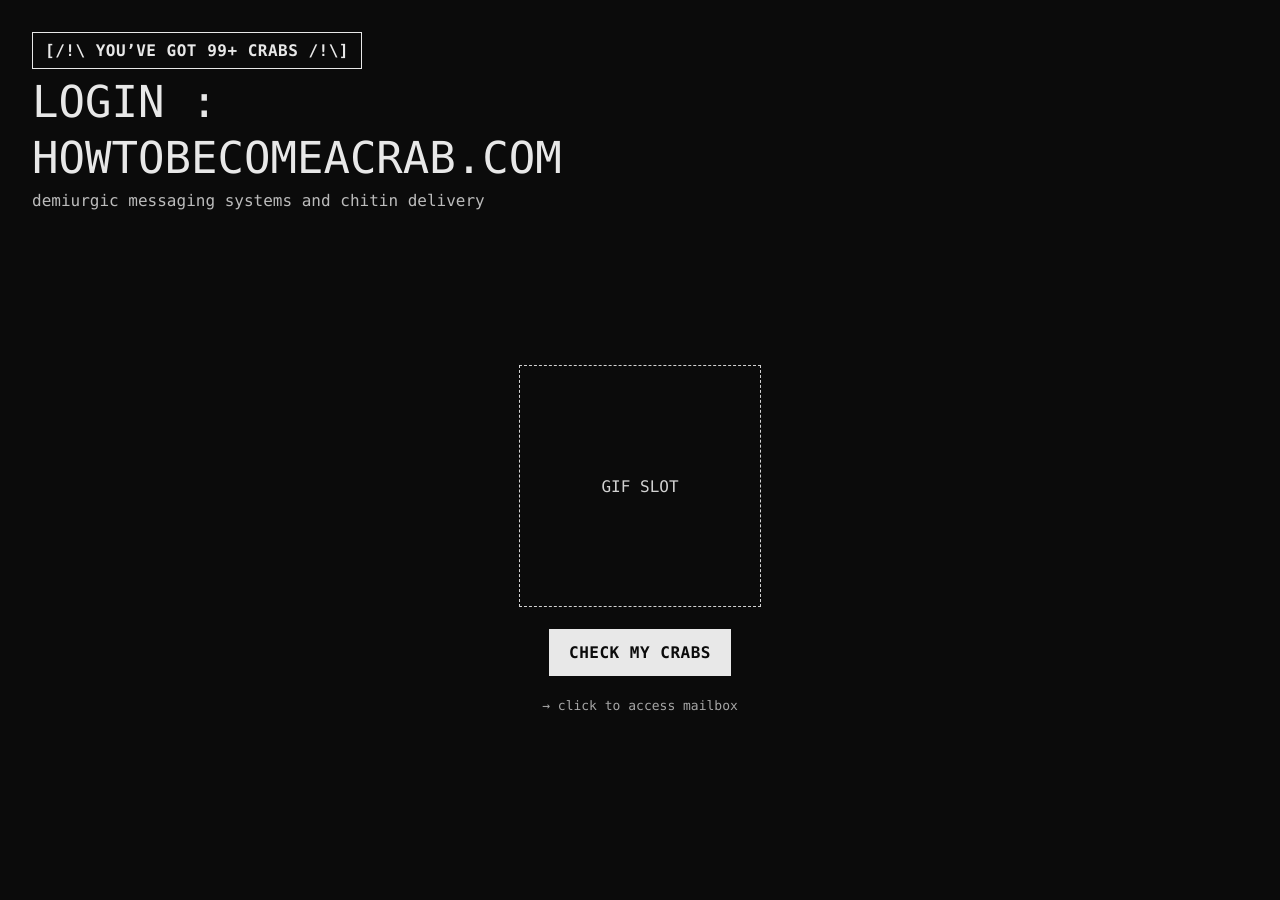
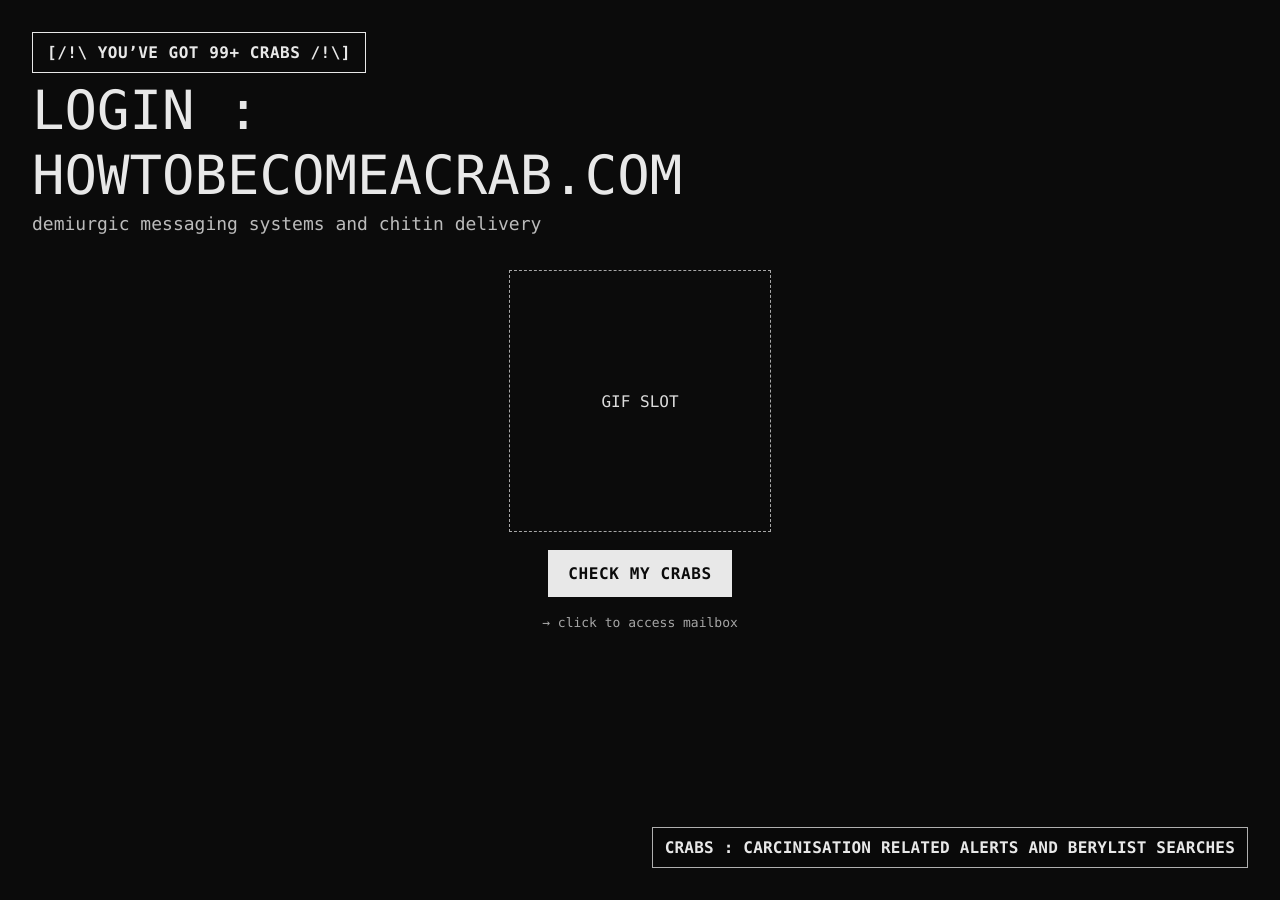
Before and after one commit to blhls/howtobecomeacrab, a Jekyll site: the page built from index.html, in a window 1280 px wide. Built offline with Jekyll 4.4.1, drawn with Linux system fonts in a browser that asks for light colours.

Commit message:
Enhance layout and styling in index.html
Updated styles and layout for improved design and usability.

```diff
--- a/index.html
+++ b/index.html
@@ -18,59 +18,66 @@ layout: none
       font-family: ui-monospace, SFMono-Regular, Menlo, Monaco, Consolas, "Liberation Mono", monospace;
     }
 
+    /* Fullscreen stage */
     .screen {
+      position: relative;
       height: 100%;
-      display: flex;
-      flex-direction: column;
       padding: 32px;
       box-sizing: border-box;
     }
 
+    /* Top-left header */
     .top {
       display: grid;
       gap: 10px;
+      max-width: 980px;
     }
 
     .badge {
       display: inline-block;
       border: 1px solid #e8e8e8;
-      padding: 8px 12px;
-      font-weight: 700;
+      padding: 10px 14px;
+      font-weight: 800;
       letter-spacing: .5px;
       width: fit-content;
     }
 
-    .title { font-size: 44px; line-height: 1.05; }
-    .sub { opacity: .8; }
+    .title { font-size: 54px; line-height: 1.02; }
+    .sub { opacity: .8; font-size: 18px; }
 
+    /* Centre block (gif + login button) */
     .center-area {
-      flex: 1;
+      position: absolute;
+      inset: 0;
       display: flex;
       flex-direction: column;
       justify-content: center;
       align-items: center;
-      gap: 22px;
+      gap: 18px;
+      pointer-events: none; /* so the status link remains clickable if it overlaps */
     }
 
     .gifbox {
-      width: 240px;
-      height: 240px;
-      border: 1px dashed #e8e8e8;
+      width: 260px;
+      height: 260px;
+      border: 1px dashed rgba(232,232,232,.75);
       display: grid;
       place-items: center;
-      opacity: .9;
+      opacity: .95;
+      pointer-events: auto;
     }
 
     .cta {
+      pointer-events: auto;
       text-decoration: none;
       color: #0b0b0b;
       background: #e8e8e8;
       padding: 12px 18px;
       display: inline-block;
-      font-weight: 800;
+      font-weight: 900;
       border: 2px solid #e8e8e8;
       text-transform: uppercase;
-      letter-spacing: .5px;
+      letter-spacing: .6px;
     }
 
     .cta:hover {
@@ -79,8 +86,32 @@ layout: none
     }
 
     .loginline {
+      pointer-events: none;
       opacity: .7;
       font-size: 13px;
+    }
+
+    /* Bottom-right status link */
+    .status {
+      position: absolute;
+      right: 32px;
+      bottom: 32px;
+      pointer-events: auto;
+    }
+
+    .status a {
+      text-decoration: none;
+      color: #e8e8e8;
+      border: 1px solid rgba(232,232,232,.75);
+      padding: 10px 12px;
+      display: inline-block;
+      font-weight: 800;
+      letter-spacing: .2px;
+      background: rgba(0,0,0,.15);
+    }
+
+    .status a:hover {
+      background: rgba(232,232,232,.12);
     }
   </style>
 </head>
@@ -96,10 +127,14 @@ layout: none
 
     <div class="center-area">
       <div class="gifbox">GIF SLOT</div>
+      <a class="cta" href="{{ site.baseurl }}/mail/">CHECK MY CRABS</a>
+      <div class="loginline">→ click to access mailbox</div>
+    </div>
 
-      <a class="cta" href="{{ site.baseurl }}/mail/">CHECK MY CRABS</a>
-
-      <div class="loginline">→ click to access mailbox</div>
+    <div class="status">
+      <a href="{{ site.baseurl }}/mail/">
+        CRABS : CARCINISATION RELATED ALERTS AND BERYLIST SEARCHES
+      </a>
     </div>
   </div>
 </body>
```
